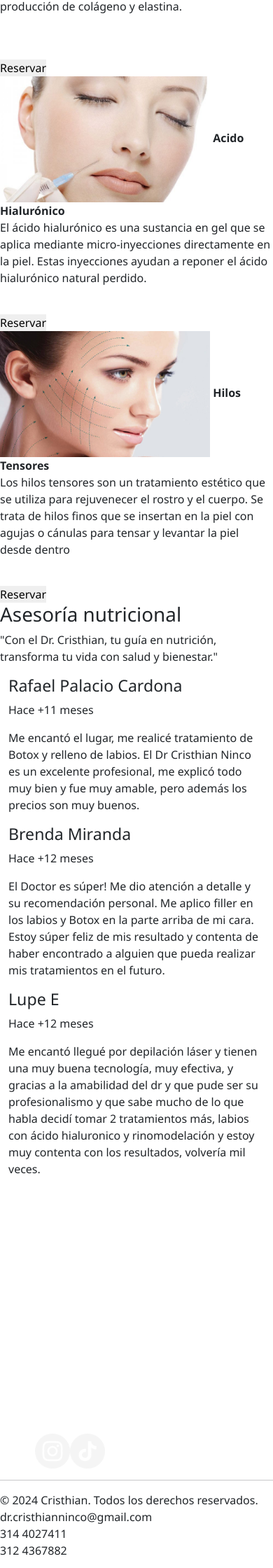
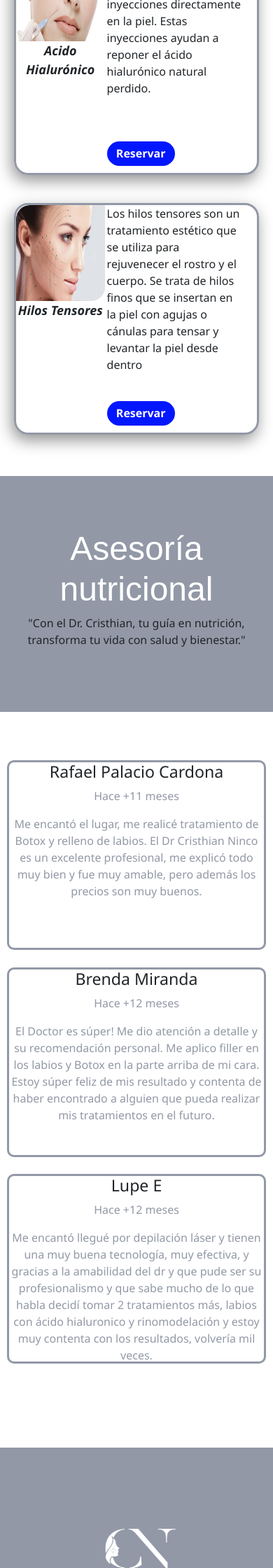
Before and after one commit to Brandonvilla10/clinicaEstetica, a PHP site: page / in a window 390 px wide; the page is wider, and only the part inside the window is pictured. Shown: the part 3280-5520 px from the top of that part at 70% size. Run offline with PHP 8.4, Linux system fonts and the light colour scheme.

Commit message:
Cambios y ending de responsive

```diff
--- a/css/style.css
+++ b/css/style.css
@@ -11,65 +12,218 @@ a{
     color: black;
 }
 
-
 @media (min-width: 320px) {
+    .side-bar{display: none;}
     header {
         display: flex;
-        height: 20vh;
-        width: 93vh;
+        height: 13vh;
+        width: 100%;
         background-color: #9298A6;
+        align-items: center;
     }
-    .logo{
-        position: absolute;
-        left: 50%;
+
+    .logo {
+        position: relative;
+        left: 24%;
     }
-    .opciones{visibility: hidden;}
 
-    .containerGeneral{
+    .opciones {
+        visibility: hidden;
+    }
+
+    .containerGeneral {
         display: none;
     }
 
-    .container1{
+    .container1 {
         display: flex;
-        width: 93vh;
+        width: 100%;
+        flex-direction: column;
+        align-items: center;
+    }
+
+    .PrimeraImagenCristhian {
+        width: 100%;
+        height: 400px;
+    }
+
+    .mensaje {
+        font-size: large;
+    }
+
+    .nombre {
+        margin-top: 5%;
+        font-weight: 100;
+        display: flex;
+        font-size: 30px;
+        font-style: normal;
         flex-direction: column;
     }
+
+    .container-2 {
+        display: flex;
+        flex-direction: column;
+        justify-content: center;
+        align-items: center;
+        text-align: center;
+        margin: 10%;
     }
-@media (min-width:992px) {
-    header{
-        background-color: #9298A6;
-        height: 15%;
+
+    .sinFondoNegro {
         width: 100%;
+        height: 300px;
+    }
+
+    .container-3 {
+        margin: 10%;
+        margin-top: 0;
+        text-align: center;
+    }
+
+    .map {
+        margin-bottom: 5%;
+    }
+
+    iframe {
+        width: 100%;
+        height: 200px;
+    }
+
+    .container-4 {
+        display: grid;
+        grid-template-columns: repeat(1, 1fr);
+    }
+
+    .tratamientos1, .tratamientos2, .tratamientos3, .tratamientos4, .tratamientos5, .tratamientos6 {
         display: flex;
-        justify-content: space-between;
-        text-align: right;
-        align-items: center;
+        margin: 20px;
 
     }
 
-
-    .logo{
-        position: relative;
-        left: 3%;
+    .imgTratamientos {
+        width: 15vh;
+        height: 137px;
     }
 
-    .opciones{
-        visibility: visible;
-        list-style: none;
-        display: flex;
-        font-size: large;
-        font-weight: 100;
-        flex-direction: row;
+    .container-4 > * {
+        border: #9298A6 solid;
+        border-radius: 20px;
+        box-shadow: -3px 8px 22px 0px rgba(0, 0, 0, 0.43);
     }
 
-    .opciones >*{
-        margin-right: 64px;
+    .imgTratamientos {
+        border-top-left-radius: 20px;
+        border-bottom-right-radius: 20px;
     }
 
+    .izquierda {
+        text-align: center;
+        font-style: oblique;
+        font-size: large;
+    }
 
+    .derecha {
+        margin-left: 3px;
+        margin-right: 20px;
+    }
+
+    a {
+        color: white;
+    }
+
+    .reservar {
+        color: white;
+        border-radius: 40px;
+        height: 35px;
+        width: 50%;
+        font-weight: 700;
+        background-color: rgb(2, 23, 255);
+        margin-bottom: 10px;
+    }
+
+    .container-5 {
+        display: flex;
+        flex-direction: column;
+        height: 40vh;
+        width: 100%;
+        background-color: #9298A6;
+        margin-top: 10%;
+        justify-content: center;
+        align-items: center;
+        text-align: center;
+    }
+
+    .tituloAsesoria {
+        color: white;
+        font-family: sans-serif;
+        font-size: xxx-large;
+    }
+
+    .container-6{
+        display: flex;
+        flex-direction: column;
+        align-content: center;
+        align-items: center;
+        flex-wrap: wrap;
+        margin: 10px;
+    }
+    .comments-container {
+        display: grid;
+        grid-template-columns: repeat(1, 1fr);
+        grid-gap: 3%;
+        justify-content: center;
+        margin-top: 59px;
+
+    }
+
+    .comment-card {
+        width: 100%;
+        height: 271px;
+        border: solid 3px #9298A6;
+        border-radius: 10px;
+        text-align: center;
+    }
+
+    .comment-card p {
+        color: #9298A6;
+        font-size: medium;
+    }
+
+    footer{
+        display: flex;
+        flex-direction: column;
+        margin-top: 20vh;
+        background-color: #9298A6;
+        height: 70vh;
+        align-items: center;
+        justify-items: center;
+    }
+
+    .iconos{
+        display: flex;
+        flex-direction: row;
+        gap: 20px;
+        margin: 10px;
+        margin-left: 15px;
+        margin-bottom: 43px;
+    }
+
+    .correo{
+        color: white;
+        display: flex;
+        flex-direction: column;
+        height: 30vh;
+        font-size: larger;
+        font-weight: 500;
+        align-items: center;
+        text-align: center;
+    }
+}
+
+@media (min-width: 992px) {
     header {
         background-color: #9298A6;
-        height: 15%;
+        height: 114px;
         width: 100%;
         display: flex;
         justify-content: space-between;
--- a/index.html
+++ b/index.php
@@ -169,7 +171,7 @@
         <p class="subtituloAsesoria">"Con el Dr. Cristhian, tu guía en nutrición, transforma tu vida con salud y bienestar."</p>
        </section>
 
-       <section class="container-xxl">
+       <section class="container-6">
 
         <div class="comments-container">
             <div class="comment-card">
```
Also changed, not shown: other parts of css/style.css (+161 -72 lines), other parts of index.php (+24 -7 lines). Lines whose indentation alone changed are shown as unchanged.
